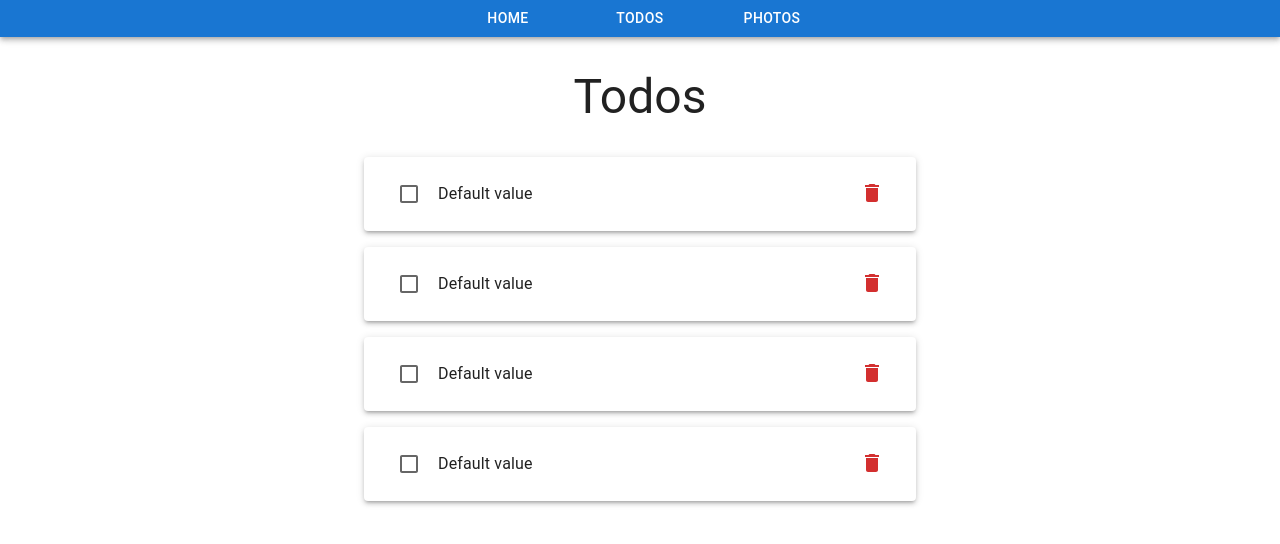
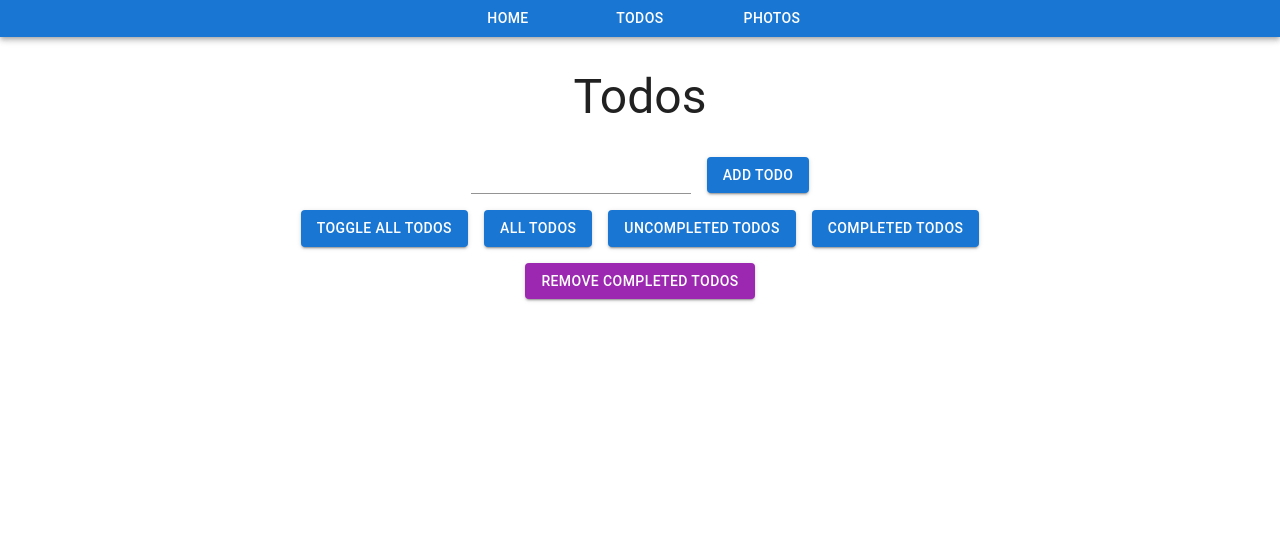
Before and after one commit to mAndrushchenko/everlabs_react_test_app, a React (Create React App) app: page /todos in a window 1280 px wide. Shown: the top 544 px of the page. Built offline with nearby package versions, Linux system fonts and the light colour scheme.

Commit message:
Feature: added store to Todo list

```diff
--- a/src/components/Header/index.js
+++ b/src/components/Header/index.js
@@ -1,20 +1,20 @@
-import React from "react";
-import { Link } from "react-router-dom";
+import React from "react"
+import { Link } from "react-router-dom"
 
-import { Container, AppBar, Button, Grid } from "@mui/material";
+import { Container, AppBar, Button, Grid } from "@mui/material"
 
 const pages = [
-  {name: "Home", path: "/"},
-  {name: "Todos", path: "todos"},
-  {name: "Photos", path: "photos"}
+  { name: "Home", path: "/" },
+  { name: "Todos", path: "todos" },
+  { name: "Photos", path: "photos" }
 ]
 
 export const Header = () => (
   <AppBar position="static">
     <Container maxWidth="xs">
       <Grid container>
-        {pages.map(({ name, path }) => (
-          <Grid item xs={4} textAlign={"center"}>
+        {pages.map(({ name, path }, index) => (
+          <Grid item xs={4} key={index} textAlign={"center"}>
             <Button to={path} color="inherit" component={Link}>{name}</Button>
           </Grid>
         ))}
--- /dev/null
+++ b/src/components/TodoItem/TodoWrapper.js
@@ -0,0 +1,14 @@
+import React from "react"
+import { useSelector } from "react-redux"
+import { useParams, Navigate } from "react-router"
+
+import { TodoItem } from "./index"
+import { getTodos } from "../../services/store/slices/todoSlice"
+
+export const TodoWrapper = () => {
+  const { todoId } = useParams()
+  const todos = useSelector(getTodos)
+  const todo = todos.filter(({ id }) => +todoId === id)[0]
+
+  return todo ? <TodoItem todo={todo}/> : <Navigate to={"/todos"}/>
+}
--- a/src/components/TodoItem/index.js
+++ b/src/components/TodoItem/index.js
@@ -1,56 +1,75 @@
-import React, { useState } from "react";
-import { useParams } from "react-router";
+import React, { useState } from "react"
+import { useNavigate } from "react-router"
+import { useDispatch } from "react-redux"
 
-import { Box, Paper, Input, Checkbox, IconButton, Typography } from "@mui/material";
-import DeleteIcon from '@mui/icons-material/Delete';
+import DeleteIcon from "@mui/icons-material/Delete"
+import { Box, Paper, Input, Checkbox, IconButton, Typography } from "@mui/material"
 
-export const TodoItem = () => {
-  const { todoId } = useParams()
+import { removeTodo, toggleTodo, updateTodoText } from "../../services/store/slices/todoSlice"
 
-  const [isEdit, setIsEdit] = useState(false)
-  const [isCompleted, setIsCompleted] = useState(false)
-  const [inputValue, setInputValue] = useState(todoId || 'Default value')
+export const TodoItem = ({ todo }) => {
+  const dispatch = useDispatch()
+  const navigate = useNavigate()
+  const [ isEdit, setIsEdit ] = useState(false)
 
-  const showInput = () => {
+  const [ inputValue, setInputValue ] = useState(todo.text)
+
+  const showInput = (e) => {
+    e.stopPropagation()
     setIsEdit(true)
   }
 
   const hideInput = () => {
     setIsEdit(false)
+
+    if (inputValue.trim()) {
+      const updatedTodo = { ...todo, text: inputValue }
+      dispatch(updateTodoText(updatedTodo))
+    } else {
+      navigate("/todos")
+      dispatch(removeTodo(todo))
+    }
   }
 
+  const handleCheckBox = () => {
+    dispatch(toggleTodo(todo))
+  }
 
-  const handleCheckBox = () => {
-    setIsCompleted(prevState => !prevState)
-  }
-  const removeTodo = () => {
-
+  const onDeleteIcon = (e) => {
+    e.stopPropagation()
+    navigate("/todos")
+    dispatch(removeTodo(todo))
   }
 
   const handleInputChange = ({ target }) => {
     setInputValue(target.value)
   }
 
+  const openTodo = () => {
+    navigate(`/todos/${todo.id}`)
+  }
 
   return (
-    <Paper elevation={3}>
+    <Paper elevation={3} onClick={openTodo}>
       <Box px={3} py={2} display={"flex"} justifyContent={"space-between"}>
         <Box mr={1}>
-          <Checkbox checked={isCompleted} onChange={handleCheckBox}/>
+          <Checkbox checked={todo.isCompleted} onChange={handleCheckBox} onClick={(e) => e.stopPropagation()}/>
         </Box>
         <Box width={"100%"} display={"flex"} alignItems={"center"}>
           {isEdit ?
-            <Input fullWidth autoFocus value={inputValue} onBlur={hideInput} onChange={handleInputChange}/> :
+            <Box component={"form"} width={"100%"} onSubmit={hideInput}>
+              <Input fullWidth autoFocus value={inputValue} onBlur={hideInput} onChange={handleInputChange}/>
+            </Box> :
             <Typography
               width={"100%"}
-              style={{ textDecoration: isCompleted ? "line-through" : "auto"}}
+              style={{ textDecoration: todo.isCompleted ? "line-through" : "auto" }}
               onClick={showInput}
-            >{inputValue}</Typography>
+            >{todo.text}</Typography>
           }
         </Box>
         <Box ml={1}>
-          <IconButton onClick={removeTodo}>
-            <DeleteIcon color={"error"} />
+          <IconButton onClick={onDeleteIcon}>
+            <DeleteIcon color={"error"}/>
           </IconButton>
         </Box>
       </Box>
--- a/src/components/TodoList/index.js
+++ b/src/components/TodoList/index.js
@@ -1,24 +1,49 @@
-import React from "react";
+import React from "react"
+import { useParams } from "react-router"
+import { useSelector } from "react-redux"
 
-import { Container, Grid } from "@mui/material";
+import { TodoItem } from "../TodoItem"
+import { TodosForm } from "../TodosForm"
+import { Box, Container, Grid } from "@mui/material"
 
-import { TodoItem } from "../TodoItem";
+import { getTodos } from "../../services/store/slices/todoSlice"
 
-export const TodoList = () => (
-  <Container maxWidth="sm">
-    <Grid container spacing={2}>
-      <Grid xs={12} item>
-        <TodoItem />
-      </Grid>
-      <Grid xs={12} item>
-        <TodoItem />
-      </Grid>
-      <Grid xs={12} item>
-        <TodoItem />
-      </Grid>
-      <Grid xs={12} item>
-        <TodoItem />
-      </Grid>
+export const TodoList = () => {
+  const { param } = useParams()
+  const todos = useSelector(getTodos)
+
+  // Todo: connect to local storage
+  // const [getStorageTodos] = useStorage({ key: "todos", data: todos })
+
+
+  const Todo = ({ todo }) => (
+    <Grid xs={12} item>
+      <TodoItem todo={todo}/>
     </Grid>
-  </Container>
-)
+  )
+
+  return (
+    <Box component={"section"}>
+      <Box mb={5}>
+        <Container maxWidth={"md"}>
+          <TodosForm/>
+        </Container>
+      </Box>
+
+      <Container maxWidth="sm">
+        <Grid container spacing={2}>
+          {todos.flatMap(todo => {
+            if (param === "completed") {
+              return todo.isCompleted ? [ <Todo key={todo.id} todo={todo}/> ] : []
+            } else if (param === "uncompleted") {
+              return !todo.isCompleted ? [ <Todo key={todo.id} todo={todo}/> ] : []
+            } else {
+              return [ <Todo key={todo.id} todo={todo}/> ]
+            }
+          })}
+        </Grid>
+      </Container>
+    </Box>
+
+  )
+}
--- /dev/null
+++ b/src/components/TodosForm/index.js
@@ -0,0 +1,70 @@
+import React, { useState } from "react"
+import { Link } from "react-router-dom"
+import { useDispatch } from "react-redux"
+
+import { Box, Button, TextField } from "@mui/material"
+
+import { addTodo, removeCompletedTodos, toggleAllTodos } from "../../services/store/slices/todoSlice"
+
+export const TodosForm = () => {
+  const dispatch = useDispatch()
+  const [ text, setText ] = useState("")
+  const [ isError, setIsError ] = useState(false)
+
+  const onSubmit = (e) => {
+    e.preventDefault()
+
+    if (!text.trim()) return setIsError(true)
+
+    const todo = {
+      text,
+      id: Date.now(),
+      isCompleted: false
+    }
+
+    setText("")
+    setIsError(false)
+    dispatch(addTodo(todo))
+  }
+
+  const onChange = ({ target }) => {
+    setText(target.value)
+    setIsError(false)
+  }
+
+  const onRemoveCompletedTodos = () => {
+    dispatch(removeCompletedTodos())
+  }
+
+  const onToggleAllTodos = () => {
+    dispatch(toggleAllTodos())
+  }
+
+  return (
+    <>
+      <Box component={"form"} mb={2} textAlign={"center"} onSubmit={onSubmit}>
+        <Box display={"inline-block"}>
+          <TextField
+            error={isError}
+            value={text}
+            name={"todoInput"}
+            onChange={onChange}
+            variant={"standard"}
+            helperText={isError && "The field cannot be empty"}
+          />
+        </Box>
+        <Box ml={2} display={"inline-block"}>
+          <Button name={"submitTodo"} variant={"contained"} type={"submit"}>Add todo</Button>
+        </Box>
+      </Box>
+      <Box textAlign={"center"} display={"flex"} gap={2} flexWrap={"wrap"} justifyContent={"center"}>
+        <Button variant={"contained"} onClick={onToggleAllTodos}>Toggle all todos</Button>
+        <Button to={"/todos"} variant={"contained"} component={Link}>All todos</Button>
+        <Button to={"/todos/filter/uncompleted"} variant={"contained"} component={Link}>Uncompleted todos</Button>
+        <Button to={"/todos/filter/completed"} variant={"contained"} component={Link}>Completed todos</Button>
+        <Button variant={"contained"} color={"secondary"} onClick={onRemoveCompletedTodos}>Remove completed
+          todos</Button>
+      </Box>
+    </>
+  )
+}
--- a/src/routes/index.js
+++ b/src/routes/index.js
@@ -1,24 +1,25 @@
-import React from "react";
-import { BrowserRouter, Route, Routes  } from "react-router-dom";
+import React from "react"
+import { BrowserRouter, Route, Routes } from "react-router-dom"
 
-import { Home } from "../components/Home";
-import { Todos } from "../components/Todos";
-import { Photos } from "../components/Photos";
-import { Header } from "../components/Header";
-import { TodoItem } from "../components/TodoItem";
-import { TodoList } from "../components/TodoList";
+import { Home } from "../components/Home"
+import { Todos } from "../components/Todos"
+import { Photos } from "../components/Photos"
+import { Header } from "../components/Header"
+import { TodoList } from "../components/TodoList"
+import { TodoWrapper } from "../components/TodoItem/TodoWrapper"
 
 export const AppRoutes = () => (
   <BrowserRouter>
-    <Header />
+    <Header/>
 
     <Routes>
-      <Route path="/" element={<Home />} />
-      <Route path="todos" element={<Todos />} >
-        <Route index element={<TodoList />} />
-        <Route path=":todoId" element={<TodoItem />} />
+      <Route path="/" element={<Home/>}/>
+      <Route path="todos" element={<Todos/>}>
+        <Route index element={<TodoList/>}/>
+        <Route path="filter/:param" element={<TodoList/>}/>
+        <Route path=":todoId" element={<TodoWrapper/>}/>
       </Route>
-      <Route path="photos" exact element={<Photos />} />
+      <Route path="photos" exact element={<Photos/>}/>
     </Routes>
   </BrowserRouter>
 )
```
